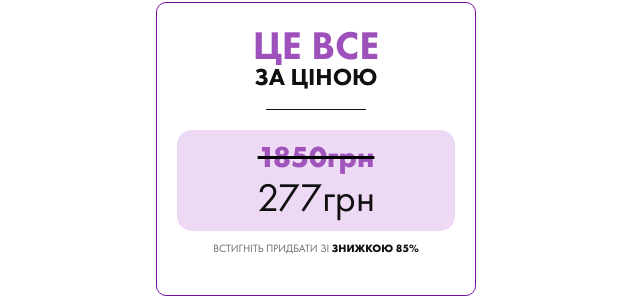
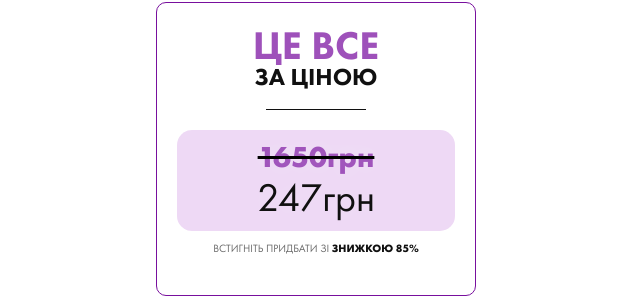
Before and after one commit to RomanIsaiev/work-website-26, a website built with Vite: page index.html in a window 1280 px wide. Shown: the part 4377-4675 px from the top of the page, 324-964 px from the left. Built offline with nearby package versions, Linux system fonts and the light colour scheme; a script that the page names is missing.

Commit message:
Update index.html

```diff
--- a/index.html
+++ b/index.html
@@ -324,8 +324,8 @@
               <span>за ціною</span>
             </h3>
             <div class="second-wrapper">
-              <p class="old-price">1850грн</p>
-              <p class="new-price">277грн</p>
+              <p class="old-price">1650грн</p>
+              <p class="new-price">247грн</p>
             </div>
             <p class="price-description" id="form">
               Встигніть придбати зі <span>знижкою 85%</span>
```
